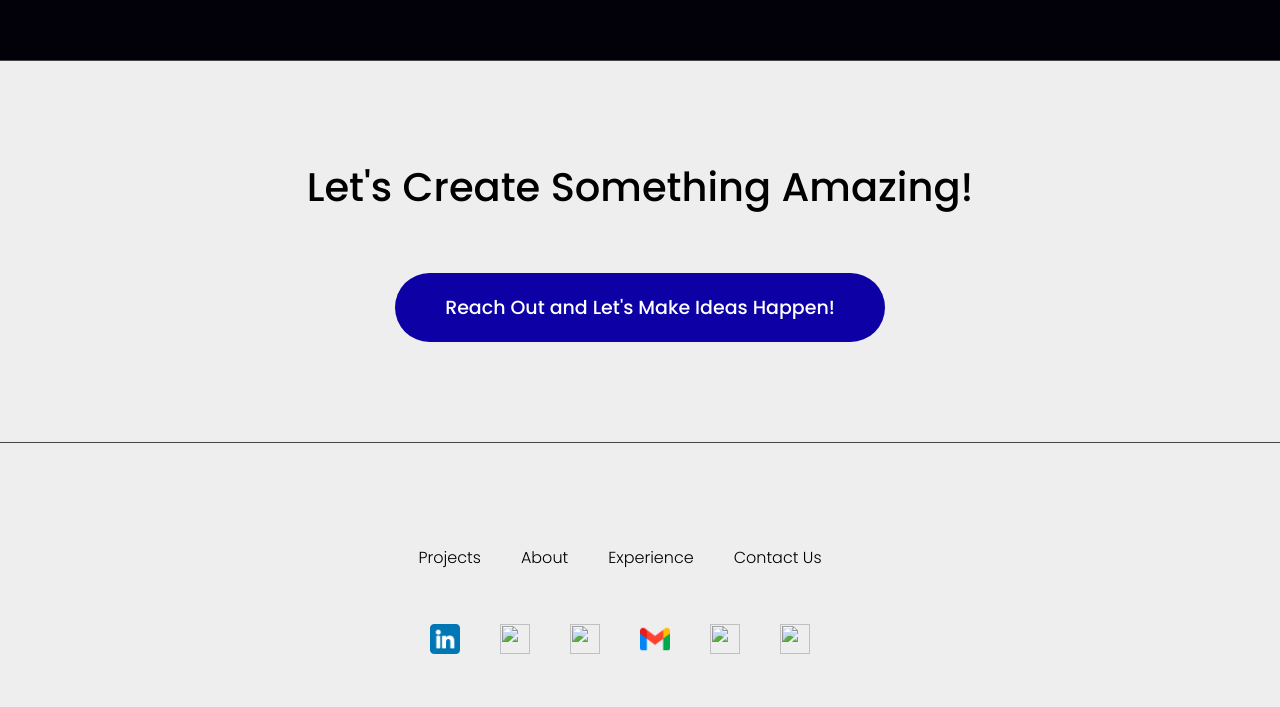
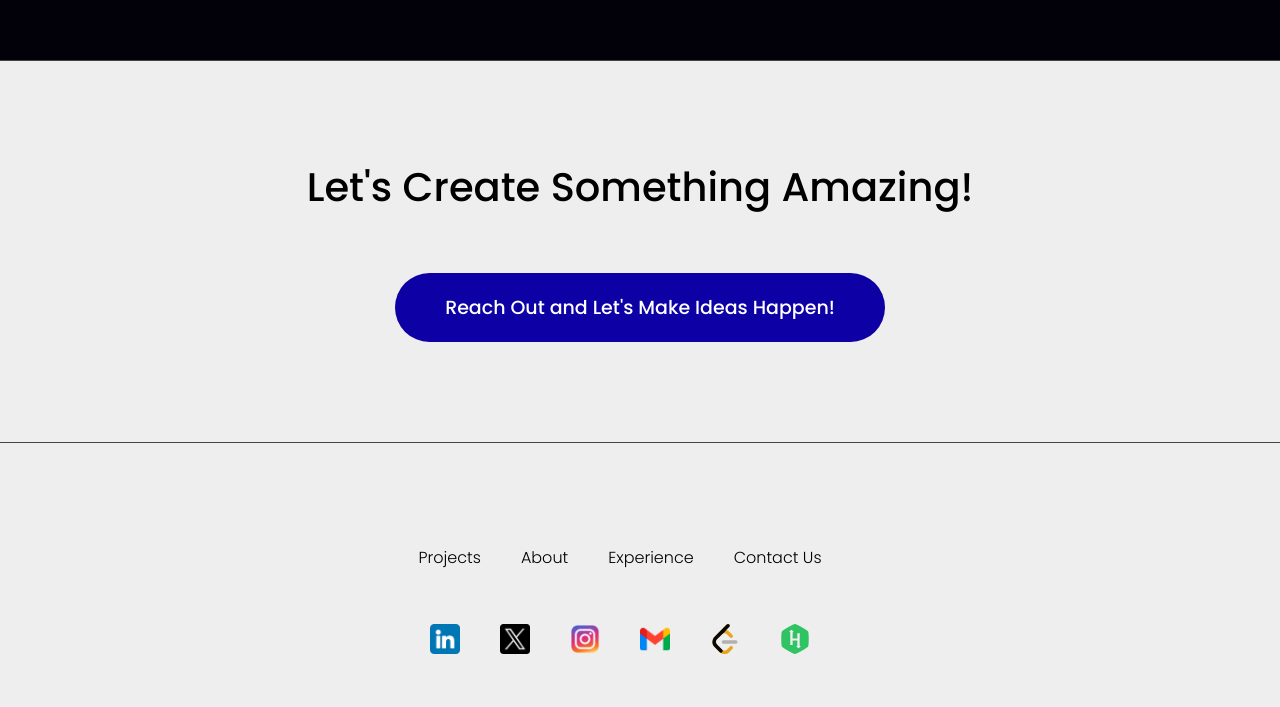
Before and after one commit to nishantatras/NishantAtrasportfolio, a plain HTML site: page html/index1.html in a window 1280 px wide. Shown: the part 4700-5407 px from the top of the page. Drawn offline with Linux system fonts and the light colour scheme; files whose address does not match are found by name.

Commit message:
Footer Image Link Updated

```diff
--- a/html/index1.html
+++ b/html/index1.html
@@ -309,21 +309,21 @@
             src="/img/linkedin.png" alt=""></a>
       </li>
       <li class="footer__item">
-        <a class="footer__link" href="https://x.com/AtrasNishant"><img class=" footer__logo" src="img/twitter.png"
+        <a class="footer__link" href="https://x.com/AtrasNishant"><img class=" footer__logo" src="/img/twitter.png"
             alt=""></a>
       </li>
       <li class="footer__item">
-        <a class="footer__link" href="#"><img class=" footer__logo" src="img/instagram.png" alt=""></a>
+        <a class="footer__link" href="#"><img class=" footer__logo" src="/img/instagram.png" alt=""></a>
       </li>
       <li class="footer__item">
         <a class="footer__link" href="#"><img src="img/gmail.png" class=" footer__logo" alt=""></a>
       </li>
       <li class="footer__item">
         <a class="footer__link" href="https://leetcode.com/u/NishantAtras/"><img
-            src="img/7. How Do Websites Actually Work.svg" class=" footer__logo" alt=""></a>
+            src="/img/7. How Do Websites Actually Work.svg" class=" footer__logo" alt=""></a>
       </li>
       <li class="footer__item">
-        <a class="footer__link" href="https://www.hackerrank.com/profile/nishantatras"><img src="img/hackerrank.svg"
+        <a class="footer__link" href="https://www.hackerrank.com/profile/nishantatras"><img src="/img/hackerrank.svg"
             class=" footer__logo" alt=""></a>
       </li>
     </ul>
```
